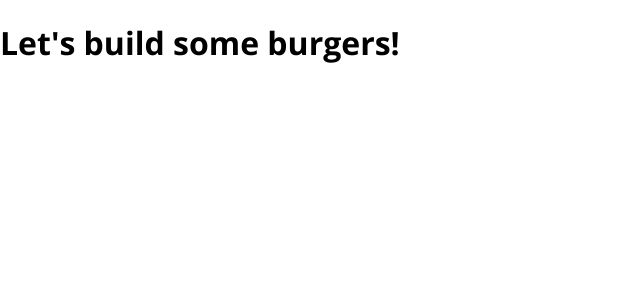
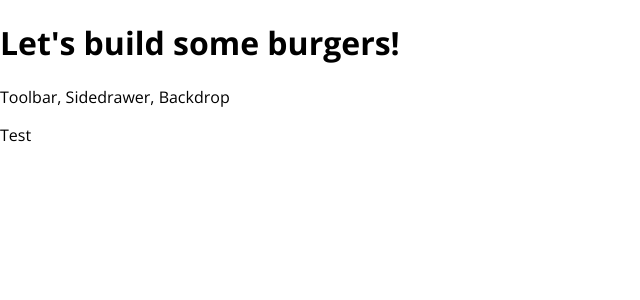
Before and after one commit to janko101/burger-builder-app, a React (Create React App) app: page / in a window 1280 px wide. Shown: the top 300 px of the page, without its empty margins (0-640 px from the left). Built offline with nearby package versions, Linux system fonts and the light colour scheme.

Commit message:
Imports Layout Component into App.jsx, makes a test paragraph to see if all is good

```diff
--- a/src/App.jsx
+++ b/src/App.jsx
@@ -1,10 +1,14 @@
 import React, { Component } from "react";
+import Layout from "./Components/Layout"
 
 class App extends Component {
   render() {
     return (
     <div>
       <h1>Let's build some burgers!</h1>
+      <Layout>
+        <p>Test</p>
+      </Layout>
     </div>
     )
   }
--- a/src/Components/Layout.jsx
+++ b/src/Components/Layout.jsx
@@ -3,7 +3,7 @@ import React from "react";
 const Layout = (props) => {
   return (
     <>
-      <div>Toolbar, Sidedrawe, Backdrop</div>
+      <div>Toolbar, Sidedrawer, Backdrop</div>
       <main>{props.children}</main>
     </>
   );
```
